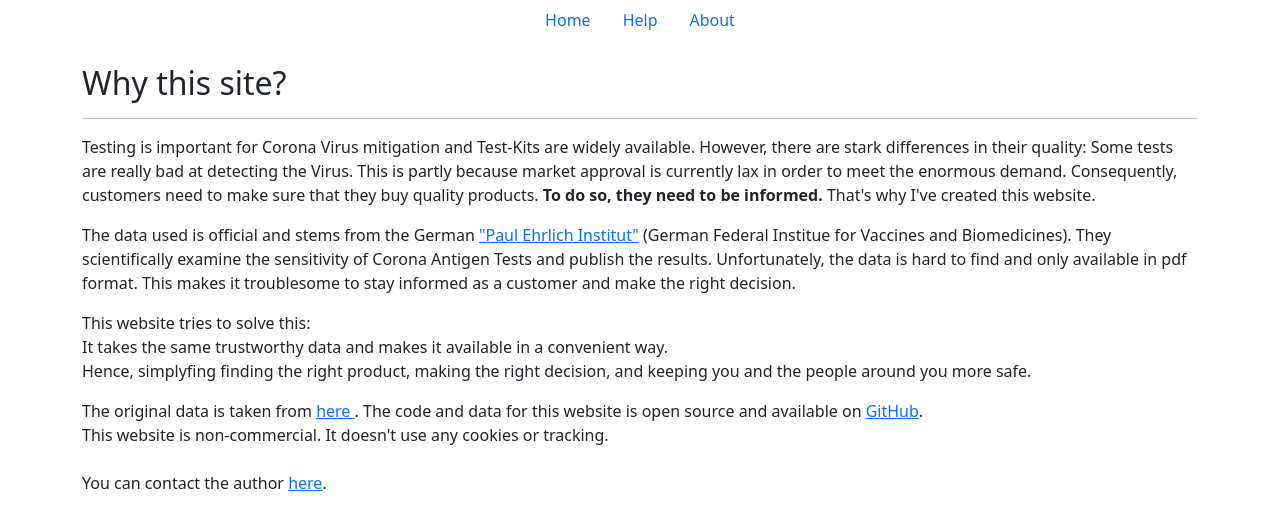
After one commit to mc51/Corona-Test-Comparison, a Flask app: template templates/about.html in a window 1280 px wide. The commit adds this page. Shown: the top 512 px of the page. Run offline with Flask 2, Linux system fonts and the light colour scheme; the template is opened without the code that fills it: most values are stand-ins (such as "Sample title", 1, 10 or a date in 2020); parts of the project's set-up code (start-up, migrations or seed data) failed here and were passed over; some libraries are stand-ins or nearby versions.

Commit message:
add about, help, restructure template, make table concise&understandable

```diff
--- a/app.py
+++ b/app.py
@@ -4,6 +4,7 @@ import logging
 import sys
 import dateparser
 import subprocess
+import os
 import pandas as pd
 from pathlib import Path
 from flask import Flask, render_template
@@ -26,6 +27,7 @@ def get_version() -> str:
     return r
 
 
+MAIL = os.getenv("MAIL")
 VERSION = get_version()
 DIR_DATA = "./data"
 DIR_DATA_FINAL = DIR_DATA + "/final"
@@ -40,7 +42,7 @@ except IndexError:
 df = pd.read_csv(file)
 
 DATE = dateparser.parse(Path(file).name[0:10]).date()
-TITLE = "Covid-19 Antigen Test Comparison"
+TITLE = "Corona Antigen Test Comparison"
 SUBTITLE = f"Data last updated on: {DATE}" if DATE else ""
 
 COL = df.columns
@@ -51,9 +53,9 @@ DATATABLES_CONFIG = [
     {"name": COL[3], "searchable": "true", "orderable": "true"},
     {"name": COL[4], "searchable": "true", "orderable": "true"},
     {"name": COL[5], "searchable": "false", "orderable": "true"},
-    {"name": COL[6], "searchable": "false", "orderable": "true"},
-    {"name": COL[7], "searchable": "false", "orderable": "true"},
-    {"name": COL[8], "searchable": "false", "orderable": "true"},
+    {"name": COL[6], "span": "Cq <=25", "searchable": "false", "orderable": "true"},
+    {"name": COL[7], "span": "Cq 25-30", "searchable": "false", "orderable": "true"},
+    {"name": COL[8], "span": "Cq >=30", "searchable": "false", "orderable": "true"},
     {"name": COL[9], "searchable": "false", "orderable": "true"},
 ]
 
@@ -61,12 +63,22 @@ DATATABLES_CONFIG = [
 @app.route("/")
 def index():
     return render_template(
-        "ajax_table.html",
+        "index.html",
         title=TITLE,
         subtitle=SUBTITLE,
         table_config=DATATABLES_CONFIG,
         version=VERSION,
     )
+
+
+@app.route("/about")
+def about():
+    return render_template("about.html", version=VERSION, mail=MAIL)
+
+
+@app.route("/help")
+def help():
+    return render_template("help.html", version=VERSION)
 
 
 @app.route("/api/data")
--- /dev/null
+++ b/templates/about.html
@@ -0,0 +1,48 @@
+{% extends "base.html" %}
+
+{% block title %}
+<br>
+<h2>Why this site?</h2>
+<hr>
+{% endblock %}
+
+{% block content %}
+<p>
+  Testing is important for Corona Virus mitigation and Test-Kits are widely available.
+  However, there are stark differences in their quality: Some tests are really bad at detecting the Virus.
+  This is partly because market approval is currently lax in order to meet the enormous demand.
+  Consequently, customers need to make sure that they buy quality products. <b>To do so, they need to be informed.</b>
+  That's why I've created this website.
+</p>
+<p>
+  The data used is official and stems from the German <a href="https://www.pei.de/">"Paul Ehrlich Institut"</a>
+  (German
+  Federal Institue for Vaccines and Biomedicines). They scientifically examine the sensitivity of Corona Antigen Tests
+  and publish the results. Unfortunately, the data is hard to find and only available in pdf format.
+  This makes it troublesome to stay informed as a customer and make the right decision.
+</p>
+<p>
+  This website tries to solve this:<br>
+  It takes the same trustworthy data and makes it available in a convenient way.<br>
+  Hence, simplyfing finding the right product, making the right decision, and keeping you and the people around you
+  more safe.
+</p>
+<p>
+  The original data is taken from
+  <a
+    href="https://www.pei.de/SharedDocs/Downloads/DE/newsroom/dossiers/evaluierung-sensitivitaet-sars-cov-2-antigentests.pdf">
+    here
+  </a>. The code and data for this website is open source and available on <a
+    href="https://github.com/mc51/Corona-Test-Comparison">GitHub</a>.
+  <br>This website is non-commercial. It doesn't use any cookies or tracking.<br>
+  <br>You can contact the author <a class="mail" href="mailto:me@dontspammeplz.com">here</a>.
+</p>
+
+<script>
+  $('a.mail').on('click', function () {
+    var href = $(this).attr('href');
+    $(this).attr('href', href.replace('me@dontspammeplz.com', '{{ mail }}'));
+  })
+</script>
+
+{% endblock %}
--- a/templates/base.html
+++ b/templates/base.html
@@ -3,53 +3,39 @@
 
 <head>
   <meta charset="UTF-8">
-  <title>{{ title }}</title>
+  <title>Corona Antigen Test Comparison</title>
+
+  <meta name="description"
+    content="Which Corona Antigen Tests can be trusted? Find out by comparing them based on scientific data." />
+  <!-- Open Graph tags -->
+  <meta property="og:site_name" content="Corona Antigen Test Comparison" />
+  <meta property="og:type" content="website" />
+  <meta property="og:title" content="Corona Antigen Test Comparison" />
+  <meta property="og:url" content="." />
+  <meta property="og:description"
+    content="Which Corona Antigen Tests can be trusted? Find out by comparing them based on scientific data." />
 
   <link rel="stylesheet" type="text/css"
     href="https://cdnjs.cloudflare.com/ajax/libs/twitter-bootstrap/5.0.1/css/bootstrap.min.css" />
   <link rel="stylesheet" type="text/css"
     href="https://cdn.datatables.net/v/bs5/jq-3.6.0/jszip-2.5.0/dt-1.11.3/b-2.2.1/b-colvis-2.2.1/b-html5-2.2.1/datatables.min.css" />
+  <script type="text/javascript"
+    src="https://cdn.datatables.net/v/bs5/jq-3.6.0/jszip-2.5.0/dt-1.11.3/b-2.2.1/b-colvis-2.2.1/b-html5-2.2.1/datatables.min.js"></script>
 </head>
 
 <body>
+
   <div class="container">
-    <h1>{{ title }}</h1>
-    <p style="color:gray; font-size: medium">{{ subtitle }}</p>
-    <hr>
+
+    {% include "nav.html" %}
+
+    {% block title %}{% endblock %}
+
     {% block content %}{% endblock %}
   </div>
 
-  <div class="container">
-    <p>
-      <br><br>
-      The German "Paul Ehrlich Institut" (German Federal Institue for Vaccines and Biomedicines) tests the sensitivity
-      of Corona Antigen tests and published them.
-      Unfortunately, the data is only available as .pdf which is inconvenient for a quick lookup or comparison.
-      This website takes the same data and makes it available in a way more convenient way.
-      You can quickly search by Manufacturer or Test Name and also sort by specific columns.
-      The original data is taken from
-      <a
-        href="https://www.pei.de/SharedDocs/Downloads/DE/newsroom/dossiers/evaluierung-sensitivitaet-sars-cov-2-antigentests.pdf">
-        here
-      </a>. The code and data for this is open source and available on <a
-        href="https://github.com/mc51/Corona-Test-Comparison">GitHub</a>.
+  {% include "footer.html" %}
 
-    </p>
-  </div>
-  <br>
-  <center>
-    <a rel="license" href="http://creativecommons.org/licenses/by/4.0/"><img alt="Creative Commons License"
-        style="border-width:0" src="https://i.creativecommons.org/l/by/4.0/80x15.png" /></a><br />This work is licensed
-    under a <a rel="license" href="http://creativecommons.org/licenses/by/4.0/">Creative Commons Attribution 4.0
-      International License</a>.
-    <br><br>
-    <p style="color:grey; font-size: small">Site version: {{ version }}</p>
-  </center>
-  <br>
-  <script type="text/javascript"
-    src="https://cdnjs.cloudflare.com/ajax/libs/twitter-bootstrap/5.0.1/js/bootstrap.bundle.min.js"></script>
-  <script type="text/javascript"
-    src="https://cdn.datatables.net/v/bs5/jq-3.6.0/jszip-2.5.0/dt-1.11.3/b-2.2.1/b-colvis-2.2.1/b-html5-2.2.1/datatables.min.js"></script>
   {% block scripts %}{% endblock %}
 </body>
 
--- /dev/null
+++ b/templates/footer.html
@@ -0,0 +1,21 @@
+<footer>
+    <br>
+    <br>
+    <center>
+        <p style="text-align:center;font-size: small">
+            <a rel="license" href="http://creativecommons.org/licenses/by/4.0/"><img alt="Creative Commons License"
+                    style="border-width:0" src="https://i.creativecommons.org/l/by/4.0/80x15.png" /></a><br />This work
+            is
+            licensed
+            under a <a rel="license" href="http://creativecommons.org/licenses/by/4.0/">Creative Commons Attribution 4.0
+                International License</a>.
+            <br>
+            <a href="https://www.flaticon.com/free-icons/covid" title="covid icons">Covid icons created by ariefstudio -
+                Flaticon</a>
+        </p>
+        <br>
+        <p style="color:grey; font-size: small">Site version: {{ version }}</p>
+    </center>
+</footer>
+<script type="text/javascript"
+    src="https://cdnjs.cloudflare.com/ajax/libs/twitter-bootstrap/5.0.1/js/bootstrap.bundle.min.js"></script>
--- /dev/null
+++ b/templates/nav.html
@@ -0,0 +1,5 @@
+<nav class="nav justify-content-center">
+    <a class="nav-link active" aria-current="page" href="/">Home</a>
+    <a class="nav-link" href="/help">Help</a>
+    <a class="nav-link" href="/about">About</a>
+</nav>
```
Also changed, not shown: download_and_convert_data.py (+4 -4 lines), templates/help.html (added, +36 -0 lines), templates/index.html (renamed from templates/ajax_table.html, +15 -5 lines).
